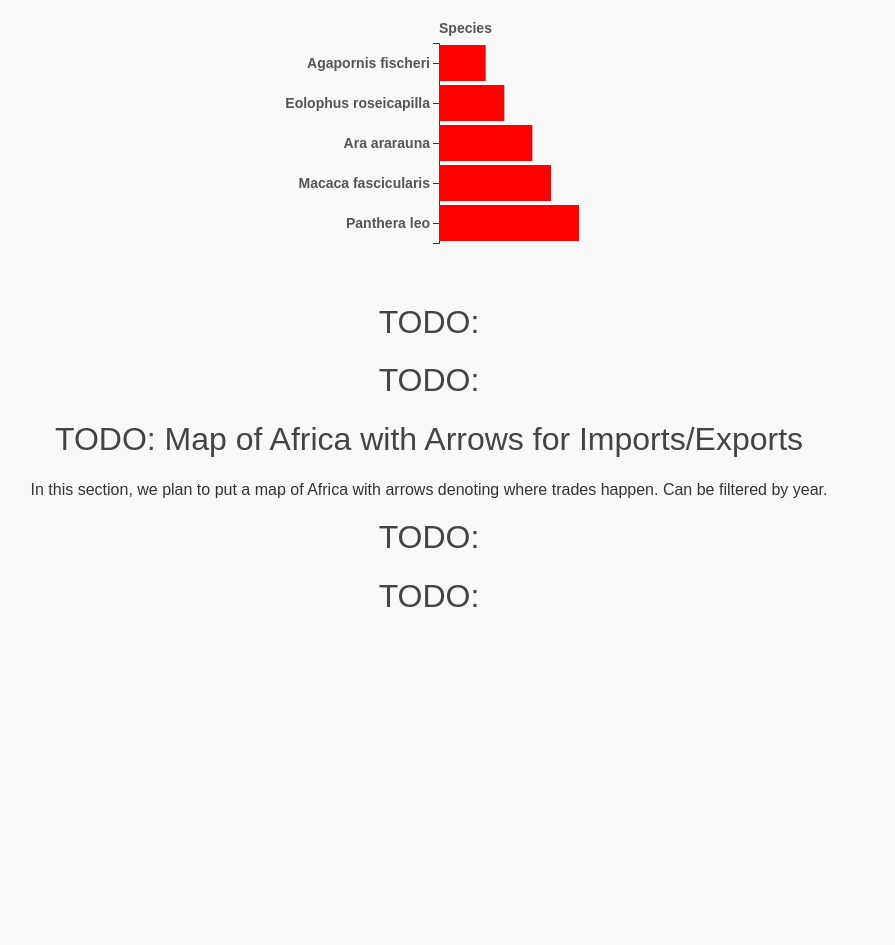
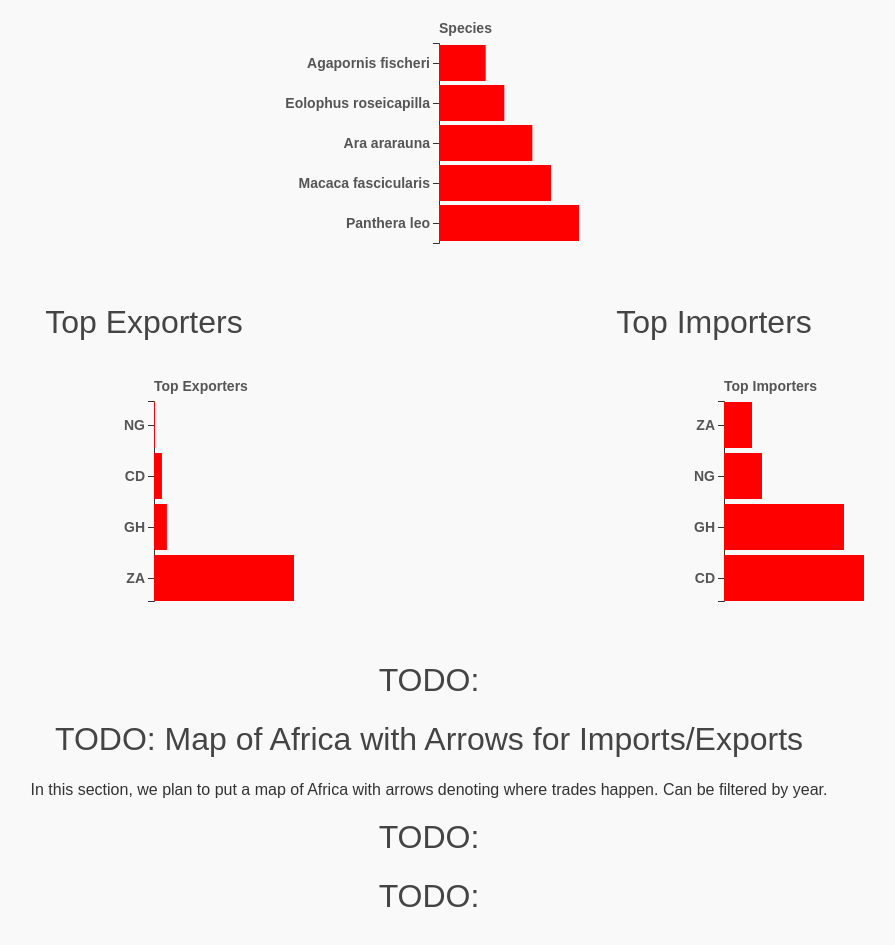
Before and after one commit to jack-schwab/1710, a plain HTML site: page index.html in a window 1280 px wide. Shown: the part 1928-2873 px from the top of the page, without its empty margins (211-1106 px from the left). Before the commit the page ends 2583 px from the top, so only its background shows below. Drawn offline with nearby package versions, Linux system fonts and the light colour scheme.

Commit message:
top importer top exporter

```diff
--- a/index.html
+++ b/index.html
@@ -41,7 +41,14 @@
         <div id="bar-chart"></div>
     </div>
     <div class="row">
-        <h1>TODO:</h1>
+        <div class="col-md-6">
+            <h1>Top Exporters</h1>
+            <div id="bar-chart-2"></div>
+        </div>
+        <div class="col-md-6">
+            <h1>Top Importers</h1>
+            <div id="bar-chart-3"></div>
+        </div>
     </div>
     <div class="row">
         <h1>TODO:</h1>
--- a/js/barchartanimals.js
+++ b/js/barchartanimals.js
@@ -85,7 +85,6 @@ class BarChartAnimals {
 	}
 
 
-
 	/*
 	 * The drawing function - should use the D3 update sequence (enter, update, exit)
 	 */
--- a/js/script.js
+++ b/js/script.js
@@ -173,6 +173,10 @@ d3.csv("/data/data1.csv").then(data => {
         update(selectedYear);
     });
     let config = [
-        {key: "Taxon", title: "Species"}];
+        {key: "Taxon", title: "Species"},
+        {key: 'Exporter', title: 'Top Exporters'},
+        {key: 'Importer', title: 'Top Importers'}];
     let barchartAnimals = new BarChartAnimals("bar-chart", data, config[0]);
+    let barchartExporters = new BarChartAnimals("bar-chart-2", data, config[1]);
+    let barChartImporters = new BarChartAnimals("bar-chart-3", data, config[2]);
 });
```
